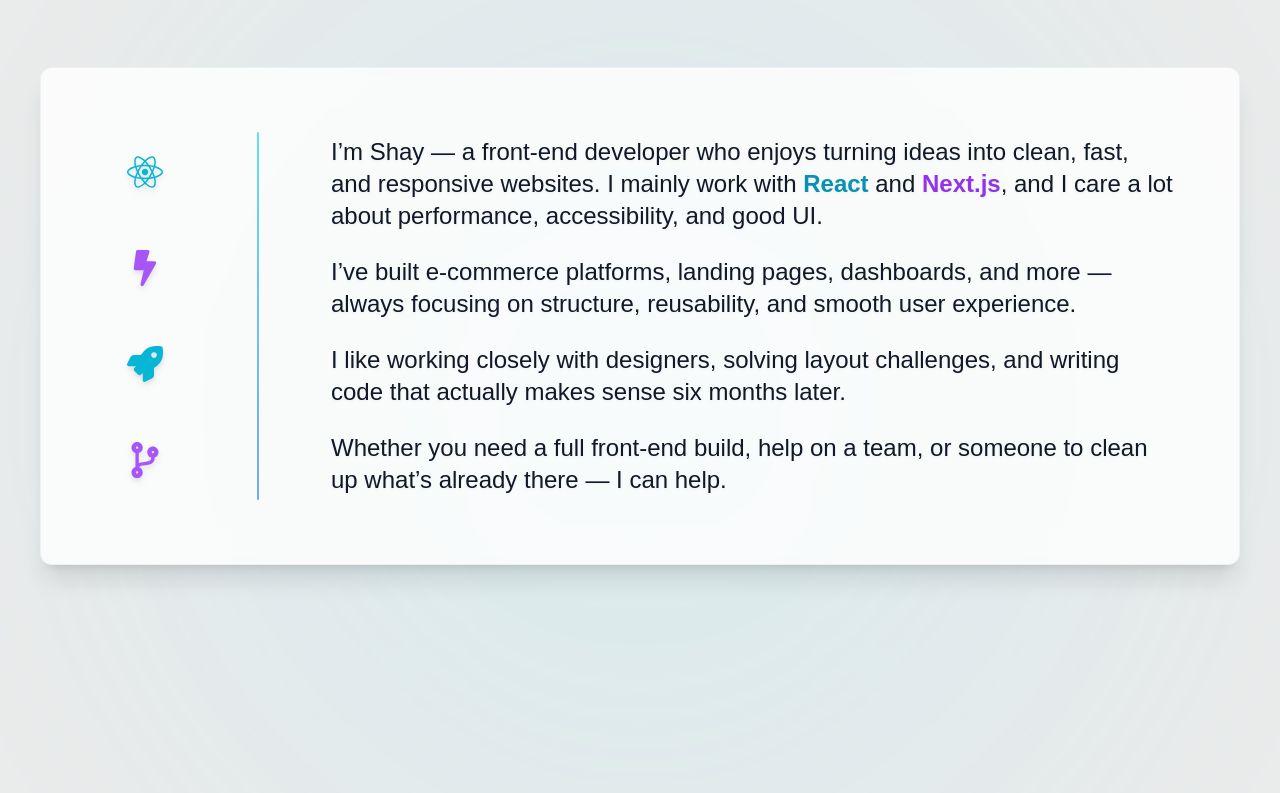
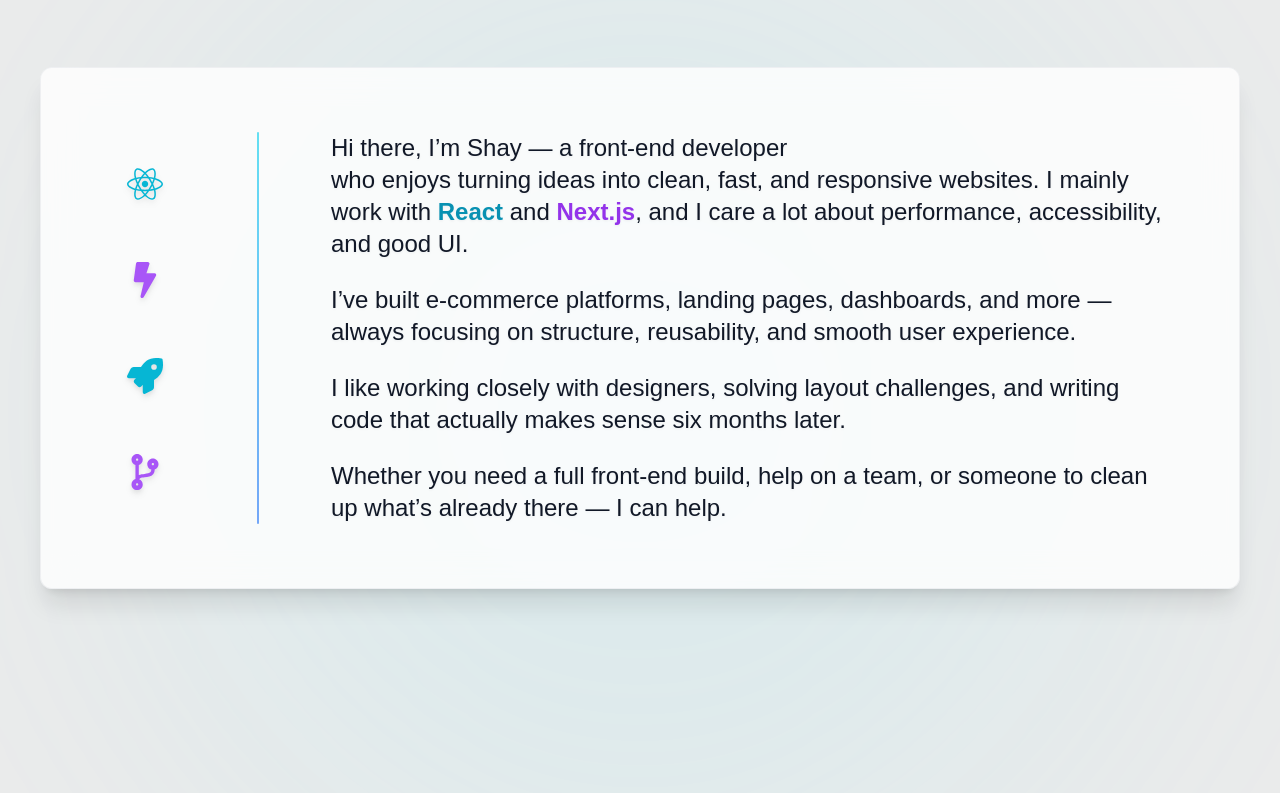
Before and after one commit to shay122990/next-portfolio, a Next.js app: page / in a window 1280 px wide. Shown: the part 980-1773 px from the top of the page. Built offline with nearby package versions, Linux system fonts and the light colour scheme; a web font is replaced by a local one.

Commit message:
icon added to tech icons

```diff
--- a/src/app/components/about-section/About.tsx
+++ b/src/app/components/about-section/About.tsx
@@ -29,7 +29,7 @@
         <div className="flex-1 flex items-center">
           <div className="space-y-6 text-xl lg:text-2xl font-light leading-relaxed text-gray-900 dark:text-gray-200 drop-shadow-sm dark:drop-shadow-[0_0_5px_rgba(0,255,255,0.2)]">
             <p>
-              I’m Shay — a front-end developer who enjoys turning ideas into clean, fast, and responsive websites. I mainly work with{" "}
+              Hi there, I’m Shay — a front-end developer <br />who enjoys turning ideas into clean, fast, and responsive websites. I mainly work with{" "}
               <span className="font-semibold text-cyan-600 dark:text-cyan-300">React</span> and{" "}
               <span className="font-semibold text-purple-600 dark:text-purple-300">Next.js</span>, and I care a lot about performance, accessibility, and good UI.
             </p>
--- a/src/app/components/contact-section/Contact.tsx
+++ b/src/app/components/contact-section/Contact.tsx
@@ -10,9 +10,9 @@
           <h2 className="font-semibold mb-4 max-w-md text-transparent bg-clip-text bg-gradient-to-r from-green-500 to-blue-500 dark:from-green-400 dark:to-blue-400 hover:underline hover:decoration-2 hover:decoration-green-500 dark:hover:decoration-green-400">
             Let&apos;s Grab a Coffee! ☕️
           </h2>
-                    <p className="max-w-md text-gray-900 dark:text-gray-200 font-medium hover:text-blue-500 dark:hover:text-green-400 transition-colors duration-300">
+          <p className="max-w-md text-gray-900 dark:text-gray-200 font-medium hover:text-blue-500 dark:hover:text-green-400 transition-colors duration-300">
             I’m excited to bring creative ideas and solutions to life! Whether you’re a company looking for someone passionate and skilled, or an individual with a vision for your next project, I’d love to connect.
-            <br /> Fill out the form, and I’ll get back to you promptly.
+          <br /> Fill out the form, and I’ll get back to you promptly.
           </p>
         </div>
         <div className="flex flex-1 justify-center items-center">
--- a/src/app/page-data/tech-icons.js
+++ b/src/app/page-data/tech-icons.js
@@ -74,6 +74,11 @@
     imageUrl:
       "https://cdn.jsdelivr.net/gh/devicons/devicon@latest/icons/typescript/typescript-original.svg",
   },
+  {
+    id: 17,
+    imageUrl:
+      "https://cdn.jsdelivr.net/gh/devicons/devicon@latest/icons/mongodb/mongodb-original-wordmark.svg",
+  },
 ];
 
 export default logos;
```
